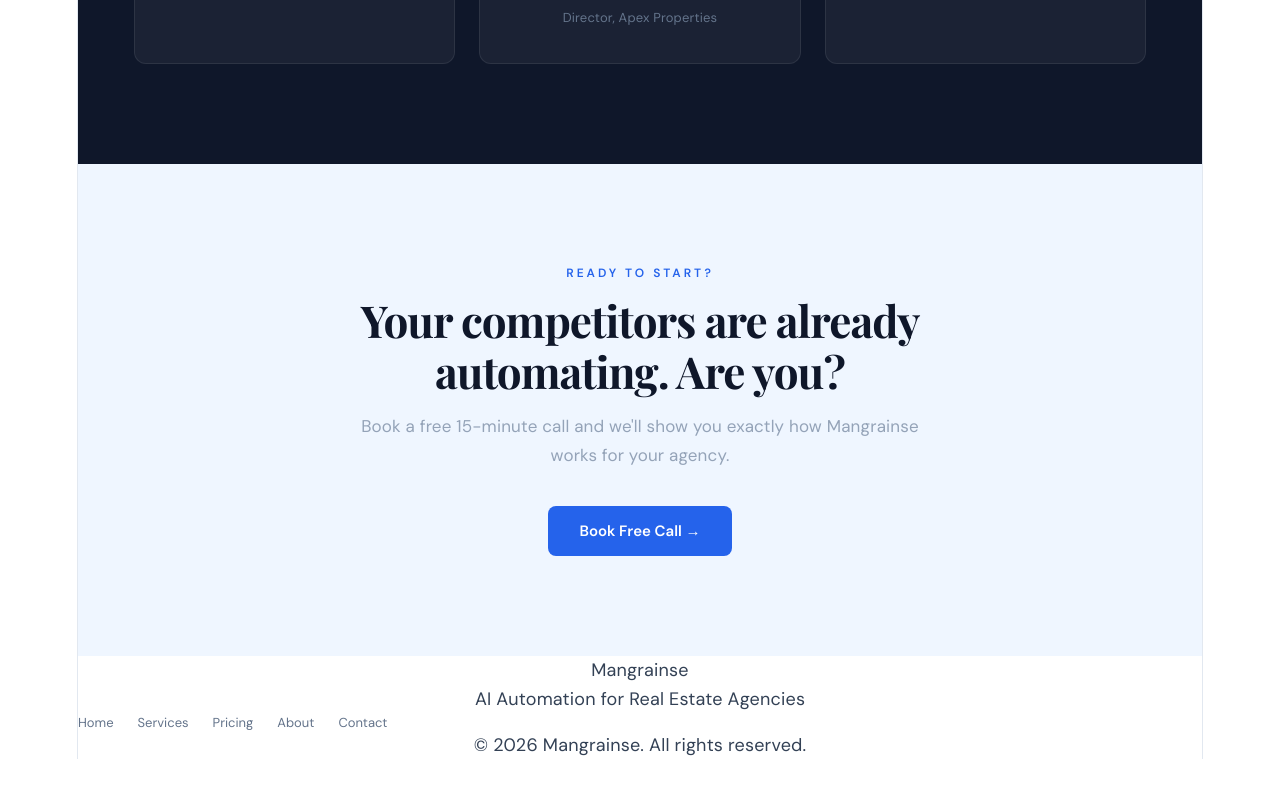
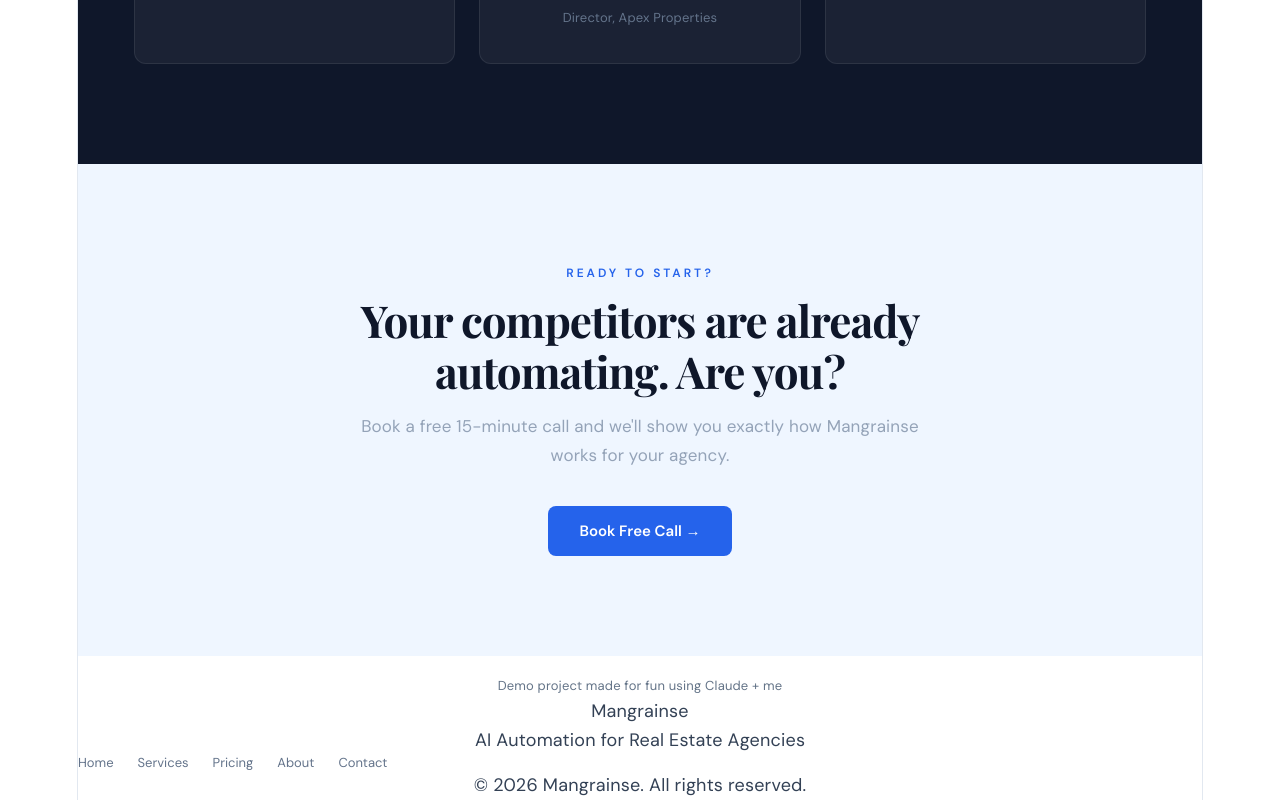
Before and after one commit to amreshprakash4706-code/real-estate-ai, a React (Vite) app: page / in a window 1280 px wide. Shown: the part 2370-3170 px from the top of the page. Before the commit the page ends 3129 px from the top, so only its background shows below. Built offline with nearby package versions, Linux system fonts and the light colour scheme.

Commit message:
Update App.jsx

```diff
--- a/App.jsx
+++ b/App.jsx
@@ -892,6 +892,9 @@ export default function App() {
           </div>
         </section>
       )}
+      <p style={{ textAlign: "center", fontSize: "13px", color: "#647488", marginTop: "20px"}}>
+        Demo project made for fun using Claude + me
+      </p>
 
       {/* FOOTER */}
       <footer className="footer">
```
